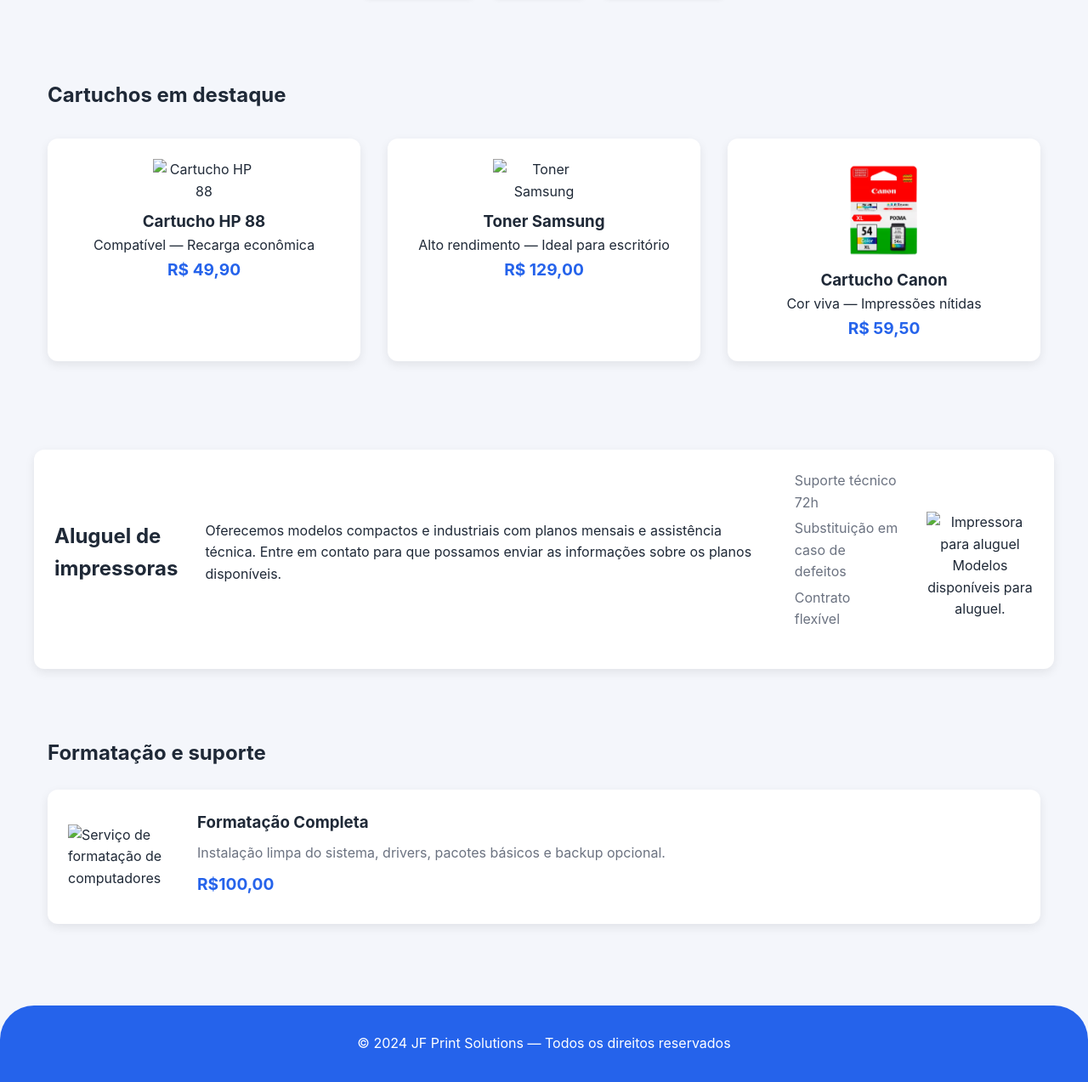
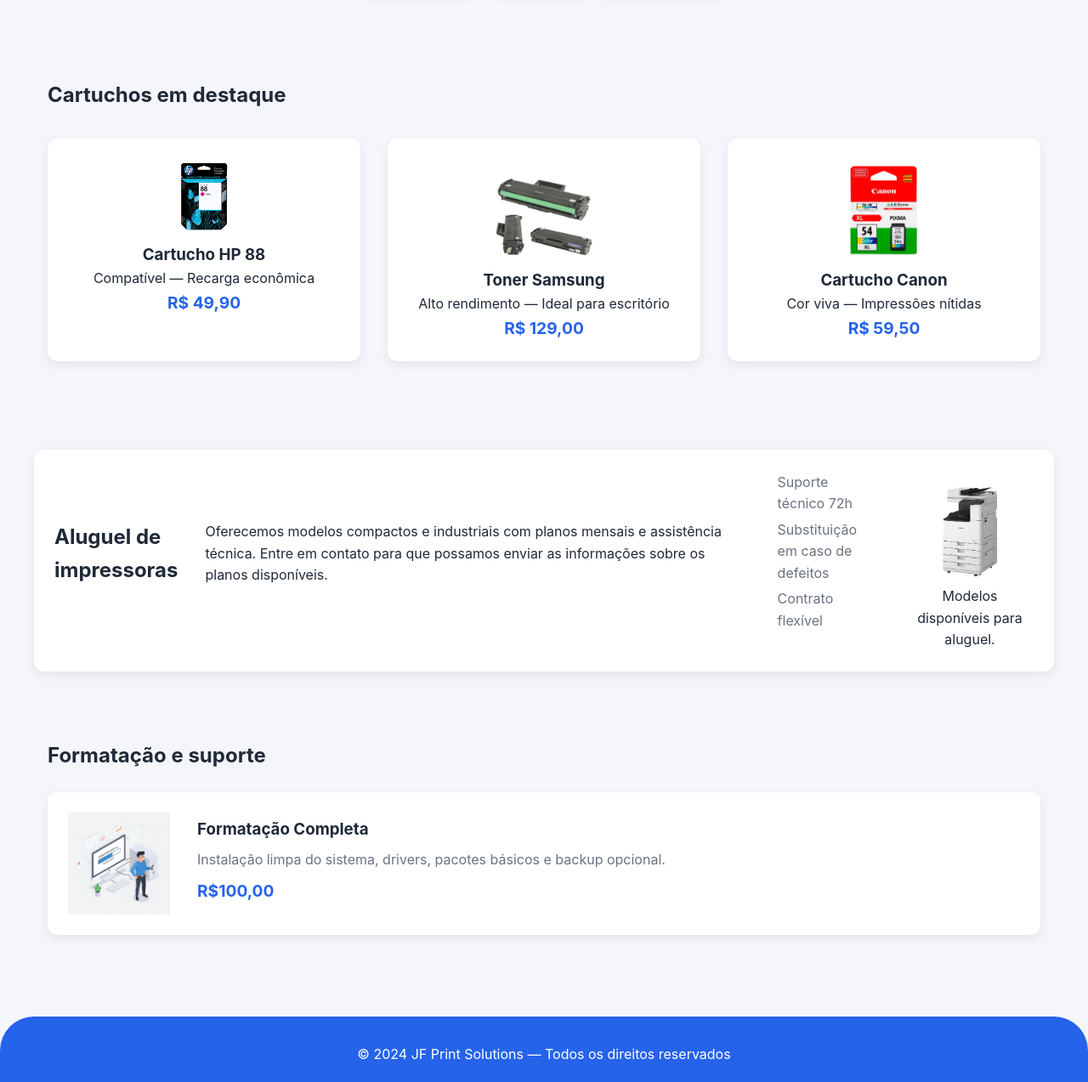
Before and after one commit to l-rodriguesf/jf-print, a plain HTML site: page servicos.html in a window 1280 px wide. Shown: the part 419-1692 px from the top of the page at 85% size. Drawn offline with Linux system fonts and the light colour scheme.

Commit message:
change img to .webp

```diff
--- a/servicos.html
+++ b/servicos.html
@@ -35,13 +35,13 @@
         <h2>Cartuchos em destaque</h2>
         <ul class="product-list">
           <li class="product-item">
-            <img src="img/cartucho-1.png" alt="Cartucho HP 88" />
+            <img src="img/cartucho-1.webp" alt="Cartucho HP 88" />
             <h3>Cartucho HP 88</h3>
             <p>Compatível — Recarga econômica</p>
             <p class="price">R$ 49,90</p>
           </li>
           <li class="product-item">
-            <img src="img/toner-samsung.png" alt="Toner Samsung" />
+            <img src="img/toner-samsung.webp" alt="Toner Samsung" />
             <h3>Toner Samsung</h3>
             <p>Alto rendimento — Ideal para escritório</p>
             <p class="price">R$ 129,00</p>
@@ -67,7 +67,7 @@
           <li>Contrato flexível</li>
         </ul>
         <figure>
-          <img src="img/aluguel.png" alt="Impressora para aluguel" />
+          <img src="img/aluguel.webp" alt="Impressora para aluguel" />
           <figcaption>Modelos disponíveis para aluguel.</figcaption>
         </figure>
       </div>
@@ -77,7 +77,7 @@
       <div class="container">
         <h2>Formatação e suporte</h2>
         <div class="formatacao-item">
-          <img src="img/formatacao.jpeg" alt="Serviço de formatação de computadores">
+          <img src="img/formatacao.webp" alt="Serviço de formatação de computadores">
           <div class="formatacao-content">
             <h3>Formatação Completa</h3>
             <p>Instalação limpa do sistema, drivers, pacotes básicos e backup opcional.</p>
```
